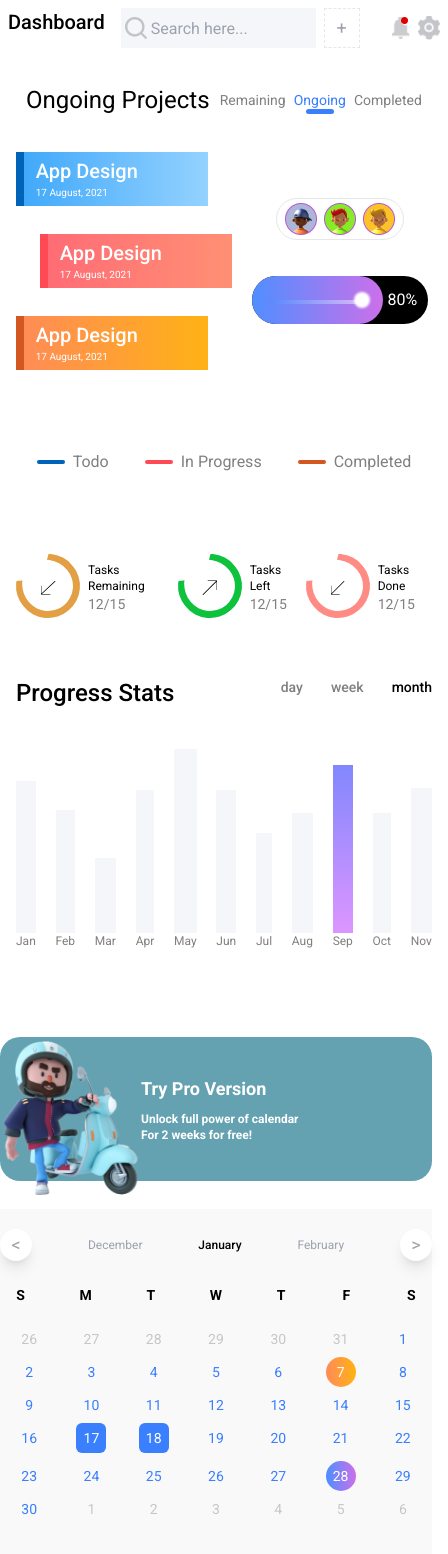
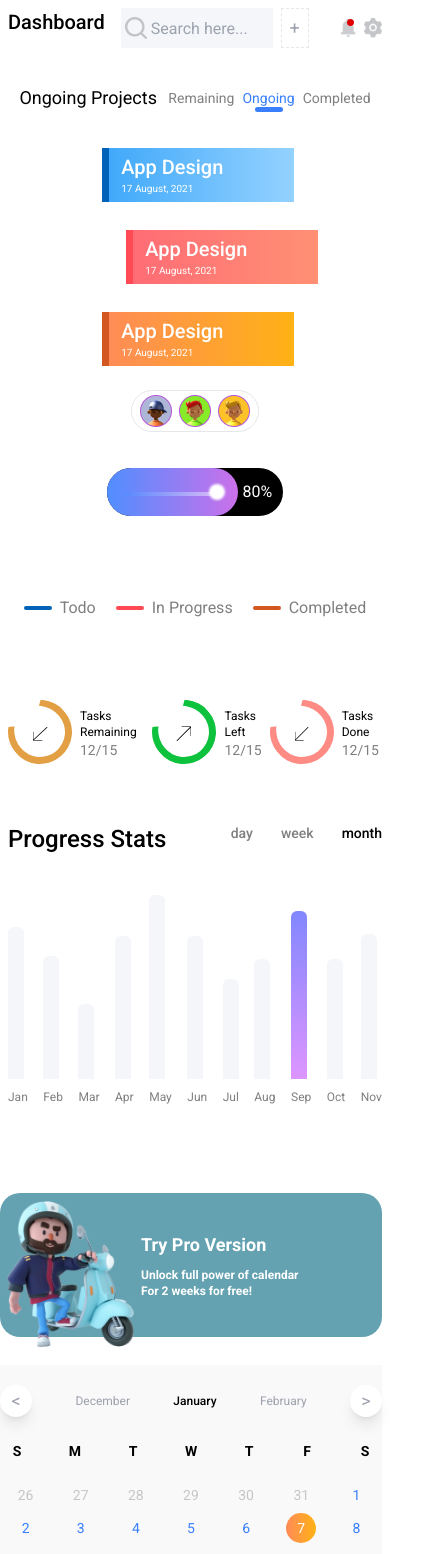
Before and after one commit to EdoriAtiri/Dashboard, an Angular app: page / in a window 390 px wide. Shown: the top 1554 px of the page, 448 px wide, since content can reach past the window. Built offline with nearby package versions, Linux system fonts and the light colour scheme.

Commit message:
made components responsive --third

```diff
--- a/src/app/components/cta/cta.component.html
+++ b/src/app/components/cta/cta.component.html
@@ -1,7 +1,7 @@
 <div class="w-full h-36 flex rounded-[20px] bg-[#65A2B1]">
   <figure class="h-full">
     <img
-      class="scale-95"
+      class="md:scale-95 scale-90"
       src="../../../assets/images/avatar_makata_vespa_04 2.png"
       alt="cta avatar image"
     />
--- a/src/app/components/header/header.component.html
+++ b/src/app/components/header/header.component.html
@@ -1,5 +1,5 @@
 <header
-  class="pt-2 md:pt-6 px-2 lg:px-8 flex lg:justify-between md:justify-evenly md:gap-0 gap-8 items-center"
+  class="pt-2 md:pt-6 px-2 md:px-6 lg:px-8 flex lg:justify-between md:justify-evenly md:gap-0 gap-8 items-center"
 >
   <div class="flex md:flex-row md:items-center">
     <h1
--- a/src/app/components/main/main.component.html
+++ b/src/app/components/main/main.component.html
@@ -1,4 +1,4 @@
-<main class="w-full py-6 px-4 lg:px-8">
+<main class="w-full py-6 px-2 md:px-6 lg:px-8">
   <app-ongoing-projects></app-ongoing-projects>
   <app-stats></app-stats>
 </main>
--- a/src/app/components/ongoing-projects/ongoing-projects.component.html
+++ b/src/app/components/ongoing-projects/ongoing-projects.component.html
@@ -1,6 +1,6 @@
 <div>
   <div class="flex md:justify-between justify-evenly items-center mb-3">
-    <h2 class="text-2xl font-normal w-fit">Ongoing Projects</h2>
+    <h2 class="text-lg sm:text-2xl font-normal w-fit">Ongoing Projects</h2>
     <ul class="flex md:justify-between gap-2 md:gap-6 lg:gap-9">
       <li class="text-sm text-half-black">Remaining</li>
       <li
@@ -15,7 +15,7 @@
 
   <section class="w-full min-h-fit lg:h-[307px] py-6 lg:py-3">
     <div
-      class="flex flex-row justify-start md:flex-col lg:flex-row md:justify-center items-center lg:items-end lg:justify-start lg:gap-0 gap-6"
+      class="flex flex-col justify-start md:flex-col lg:flex-row md:justify-center items-center lg:items-end lg:justify-start lg:gap-0 gap-6"
     >
       <div class="flex flex-col gap-7 w-1/2">
         <div>
@@ -88,7 +88,7 @@
 
     <!--  -->
     <div
-      class="mt-20 lg:mt-10 flex justify-center md:justify-start items-center gap-9"
+      class="mt-20 lg:mt-10 flex justify-center md:justify-start items-center gap-5"
     >
       <div class="flex items-center gap-2">
         <div class="w-7 h-1 bg-main-blue rounded-sm"></div>
--- a/src/app/components/right-pane/right-pane.component.html
+++ b/src/app/components/right-pane/right-pane.component.html
@@ -1,4 +1,4 @@
-<div class="py-6 pr-4 lg:pr-8 w-full h-full flex flex-col gap-7">
+<div class="py-6 pr-2 lg:pr-8 w-full h-full flex flex-col gap-7">
   <app-cta></app-cta>
   <app-calendar></app-calendar>
   <app-comms></app-comms>
--- a/src/app/components/stats/stats.component.html
+++ b/src/app/components/stats/stats.component.html
@@ -77,47 +77,49 @@
     </div> -->
 
     <div class="flex flex-col">
-      <div class="h-[152px] bg-[#F4F6FA]"></div>
+      <div class="h-[152px] bg-[#F4F6FA] bar"></div>
       <span class="text-xs text-half-black grid place-content-center">Jan</span>
     </div>
     <div class="flex flex-col">
-      <div class="h-[123px] bg-[#F4F6FA]"></div>
+      <div class="h-[123px] bg-[#F4F6FA] bar"></div>
       <span class="text-xs text-half-black grid place-content-center">Feb</span>
     </div>
     <div class="flex flex-col">
-      <div class="h-[75px] bg-[#F4F6FA]"></div>
+      <div class="h-[75px] bg-[#F4F6FA] bar"></div>
       <span class="text-xs text-half-black grid place-content-center">Mar</span>
     </div>
     <div class="flex flex-col">
-      <div class="h-[143px] bg-[#F4F6FA]"></div>
+      <div class="h-[143px] bg-[#F4F6FA] bar"></div>
       <span class="text-xs text-half-black grid place-content-center">Apr</span>
     </div>
     <div class="flex flex-col">
-      <div class="h-[184px] bg-[#F4F6FA]"></div>
+      <div class="h-[184px] bg-[#F4F6FA] bar"></div>
       <span class="text-xs text-half-black grid place-content-center">May</span>
     </div>
     <div class="flex flex-col">
-      <div class="h-[143px] bg-[#F4F6FA]"></div>
+      <div class="h-[143px] bg-[#F4F6FA] bar"></div>
       <span class="text-xs text-half-black grid place-content-center">Jun</span>
     </div>
     <div class="flex flex-col">
-      <div class="h-[100px] bg-[#F4F6FA]"></div>
+      <div class="h-[100px] bg-[#F4F6FA] bar"></div>
       <span class="text-xs text-half-black grid place-content-center">Jul</span>
     </div>
     <div class="flex flex-col">
-      <div class="h-[120px] bg-[#F4F6FA]"></div>
+      <div class="h-[120px] bg-[#F4F6FA] bar"></div>
       <span class="text-xs text-half-black grid place-content-center">Aug</span>
     </div>
     <div class="flex flex-col">
-      <div class="h-[168px] bg-gradient-to-t from-[#DD95FF] to-[#8287FD]"></div>
+      <div
+        class="h-[168px] bg-gradient-to-t from-[#DD95FF] to-[#8287FD] bar"
+      ></div>
       <span class="text-xs text-half-black grid place-content-center">Sep</span>
     </div>
     <div class="flex flex-col">
-      <div class="h-[120px] bg-[#F4F6FA]"></div>
+      <div class="h-[120px] bg-[#F4F6FA] bar"></div>
       <span class="text-xs text-half-black grid place-content-center">Oct</span>
     </div>
     <div class="flex flex-col">
-      <div class="h-[145px] bg-[#F4F6FA]"></div>
+      <div class="h-[145px] bg-[#F4F6FA] bar"></div>
       <span class="text-xs text-half-black grid place-content-center">Nov</span>
     </div>
   </div>
--- a/src/styles.css
+++ b/src/styles.css
@@ -10,6 +10,6 @@
   }
 
   .bar {
-    @apply w-4 sm:w-6 md:w-8 mb-[10px] rounded-t-md;
+    @apply w-4 sm:w-6 md:w-8 rounded-t-md mb-[10px];
   }
 }
```
